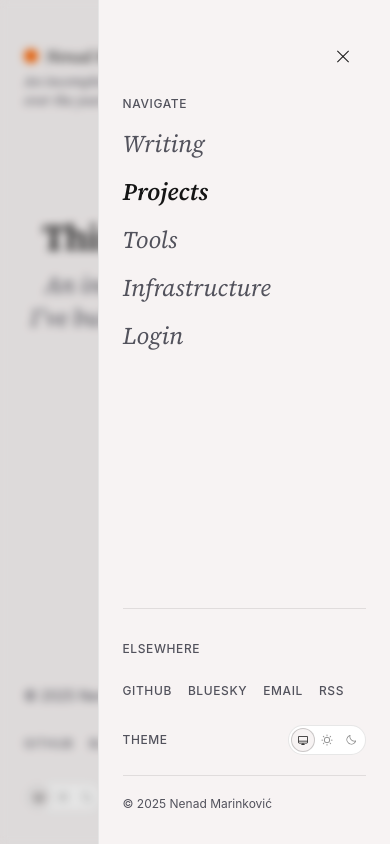
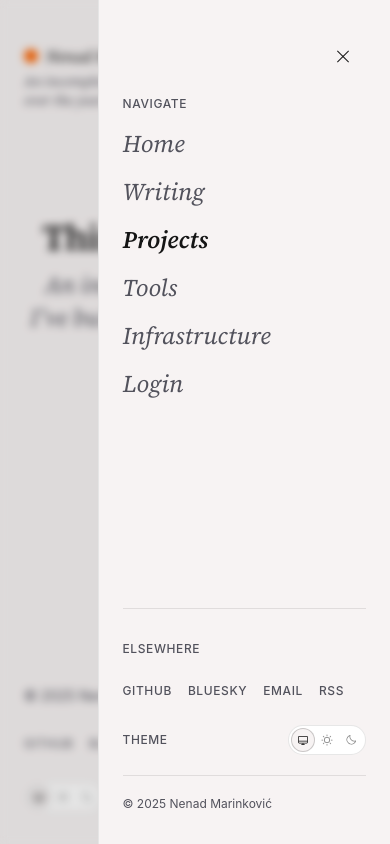
Before and after one commit to nenadmarinkovic/home, a Next.js app: page /projects in a window 390 px wide. Both pictures are taken after a click on the button 343 px from the left and 56 px from the top of the page. Built offline with nearby package versions, Linux system fonts and the light colour scheme.

Commit message:
feat: add Home link to mobile menu navigation

```diff
--- a/components/mobile-menu.tsx
+++ b/components/mobile-menu.tsx
@@ -66,6 +66,16 @@ export function MobileMenu() {
               Navigate
             </p>
             <nav className="mt-4 flex flex-col items-start gap-4 font-serif text-2xl italic text-zinc-600 dark:text-zinc-400">
+              <Link
+                href="/"
+                aria-current={pathname === "/" ? "page" : undefined}
+                className={cn(
+                  "cursor-pointer py-1 leading-none transition-colors duration-150 hover:text-foreground",
+                  pathname === "/" && "font-semibold text-foreground",
+                )}
+              >
+                Home
+              </Link>
               {navItems.map((item) => {
                 const active = isNavActive(pathname, item.href);
                 return (
```
